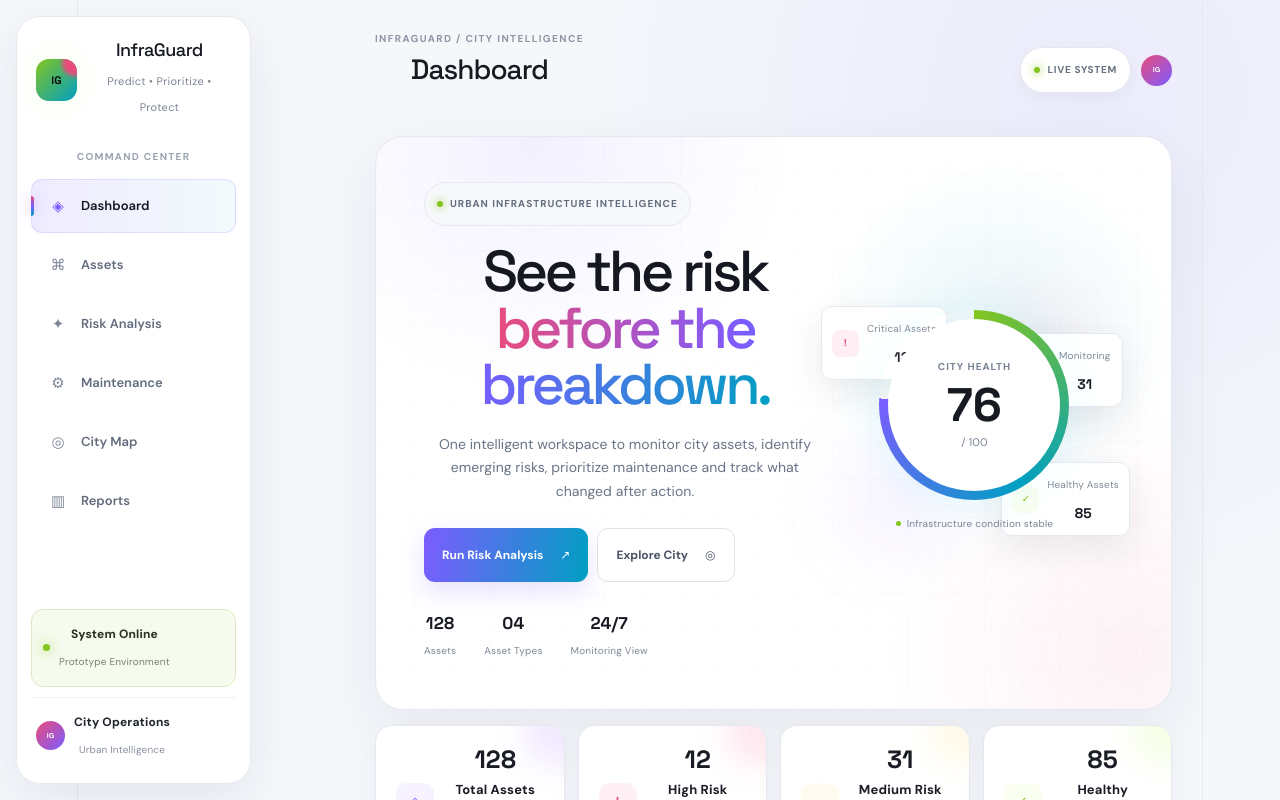
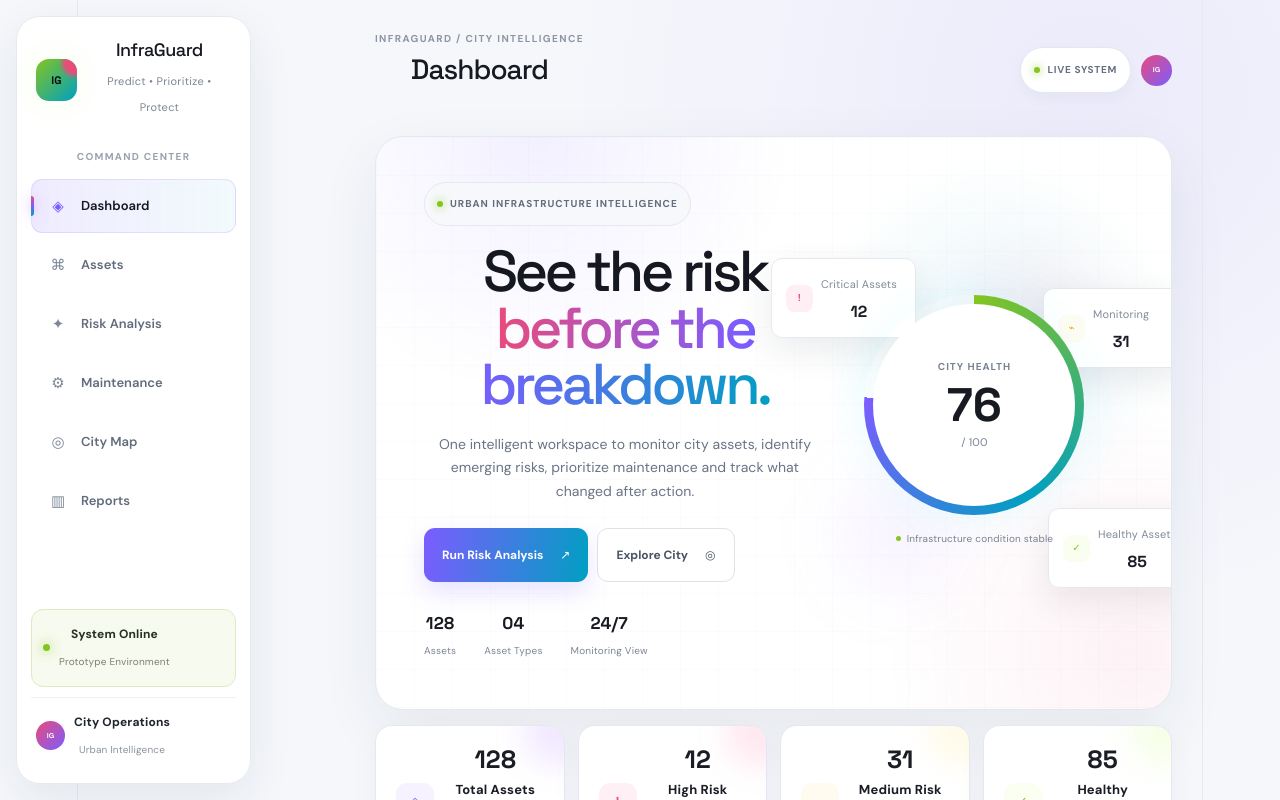
Before and after one commit to suraj-codes-0o/InfraGuard, a React (Vite) app: page / in a window 1280 px wide. Shown: the top 800 px of the page. Built offline with nearby package versions, Linux system fonts and the light colour scheme.

Commit message:
Update InfraGuard UI with light theme and improved readability

```diff
--- a/src/App.css
+++ b/src/App.css
@@ -3630,3 +3630,107 @@ body {
 .back-button {
   color: #626d7c;
 }
+
+/* ================================
+   FIX CITY HEALTH CARD OVERLAP
+   ================================ */
+
+.hero-visual {
+  position: relative;
+  min-height: 340px;
+  display: grid;
+  place-items: center;
+}
+
+/* Health circle always above clean space */
+.health-widget {
+  position: relative;
+  z-index: 5;
+}
+
+.health-ring {
+  width: 220px;
+  height: 220px;
+}
+
+/* Critical Assets - top left */
+.float-red {
+  top: 5px;
+  left: -55px;
+}
+
+/* Monitoring - top right */
+.float-yellow {
+  top: 35px;
+  right: -65px;
+}
+
+/* Healthy Assets - bottom right */
+.float-green {
+  right: -70px;
+  bottom: 5px;
+}
+
+/* Floating cards slightly wider */
+.float-card {
+  min-width: 145px;
+  padding: 12px 14px;
+  z-index: 4;
+}
+
+/* Make sure text stays readable */
+.float-card span {
+  font-size: 11px;
+  white-space: nowrap;
+}
+
+.float-card strong {
+  font-size: 16px;
+}
+
+/* Responsive */
+@media (max-width: 1100px) {
+  .hero {
+    grid-template-columns: 1fr;
+  }
+
+  .hero-visual {
+    margin-top: 35px;
+    min-height: 390px;
+  }
+
+  .float-red {
+    left: 0;
+  }
+
+  .float-yellow {
+    right: 0;
+  }
+
+  .float-green {
+    right: 0;
+  }
+}
+
+@media (max-width: 650px) {
+  .float-card {
+    min-width: 120px;
+  }
+
+  .float-red {
+    left: -5px;
+  }
+
+  .float-yellow {
+    right: -5px;
+  }
+
+  .float-green {
+    right: -5px;
+  }
+
+  .health-ring {
+    width: 190px;
+    height: 190px;
+  }
+}
```
